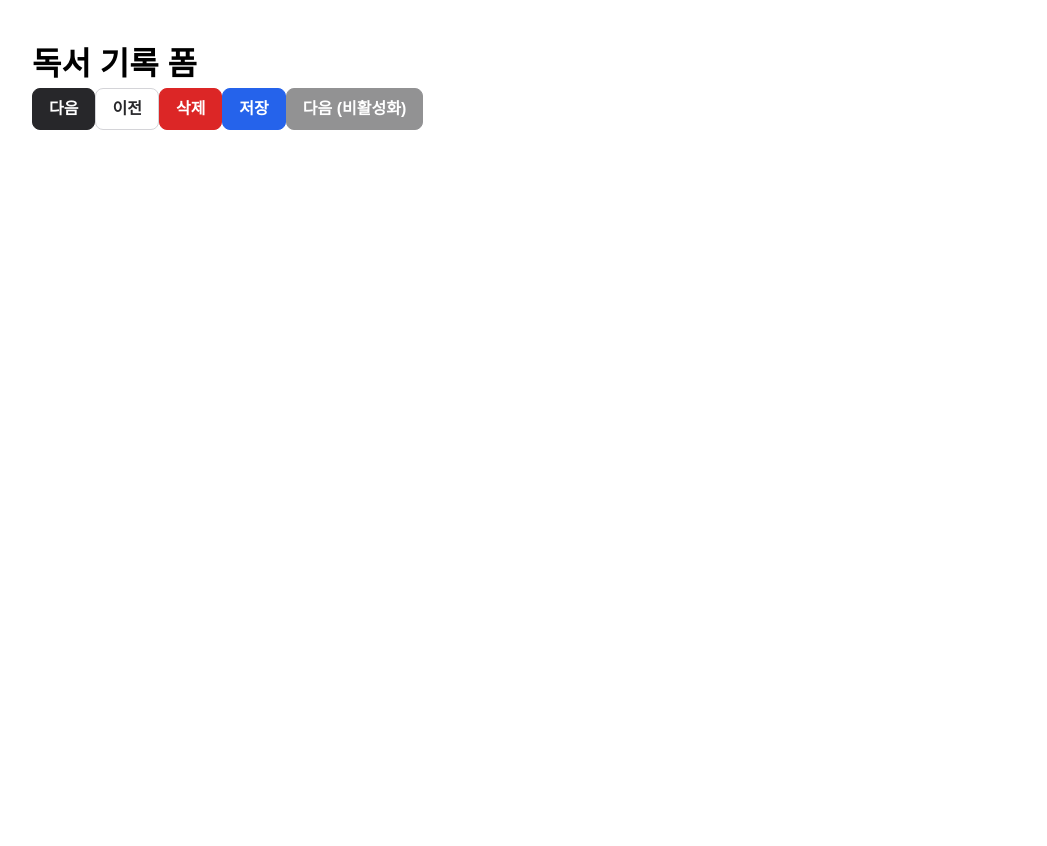
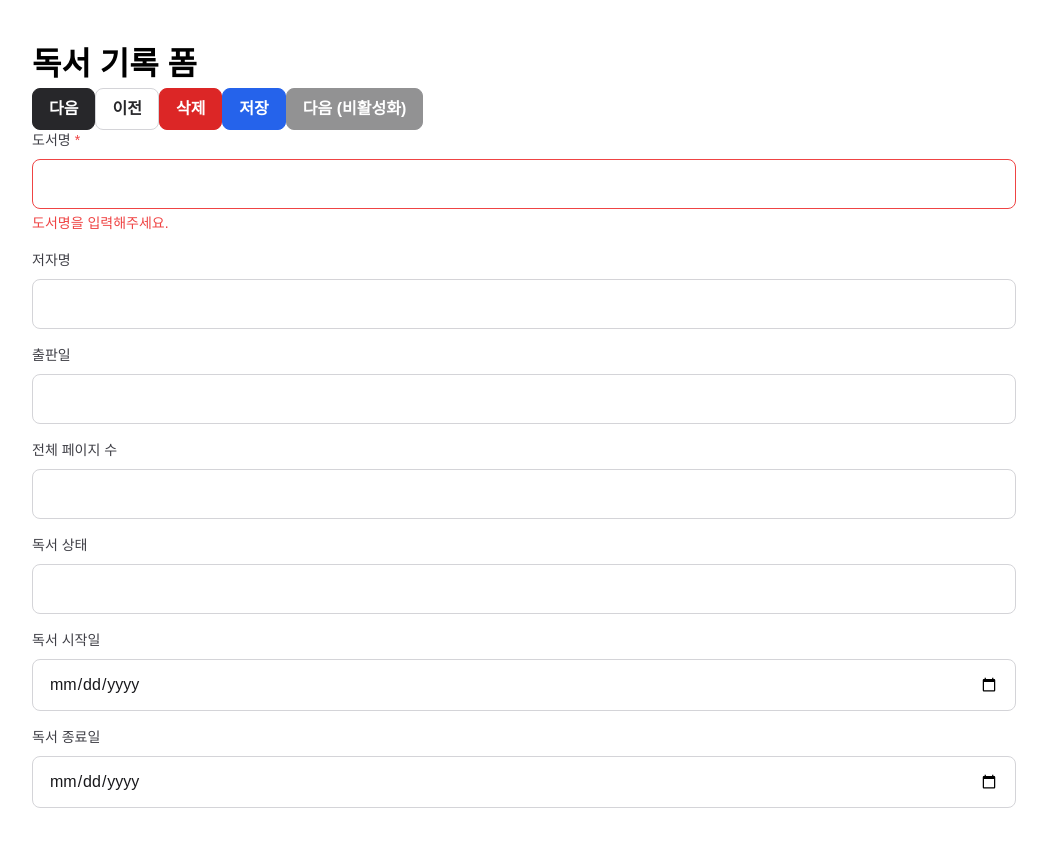
Before and after one commit to developerjhp/multi-step-form, a Next.js app: page / in a window 1280 px wide. Shown: the top 846 px of the page, without its empty margins (116-1163 px from the left). Before the commit the page ends 800 px from the top, so only its background shows below. Built offline with nearby package versions, Linux system fonts and the light colour scheme.

Commit message:
feat: InputField 컴포넌트 구현
- 레이블, 입력 필드, 에러 메시지 표시 기능 포함
- 에러 상태에 따른 시각적 피드백 제공

```diff
--- /dev/null
+++ b/src/components/form/InputField.tsx
@@ -0,0 +1,88 @@
+import { type InputHTMLAttributes } from 'react';
+import styled from '@emotion/styled';
+import { color } from '@/styles/colors';
+import { fontSize, fontWeight } from '@/styles/fonts';
+
+interface InputFieldProps extends InputHTMLAttributes<HTMLInputElement> {
+  label: string;
+  id: string;
+  errorMessage?: string;
+  required?: boolean;
+}
+
+export default function InputField({
+  label,
+  id,
+  type = 'text',
+  placeholder,
+  value,
+  onChange,
+  errorMessage,
+  required,
+  ...props
+}: InputFieldProps) {
+  const hasError = Boolean(errorMessage);
+
+  return (
+    <InputFieldContainer>
+      <Label htmlFor={id}>
+        {label}
+        {required && <RequiredAsterisk>*</RequiredAsterisk>}
+      </Label>
+      <Input
+        id={id}
+        type={type}
+        placeholder={placeholder}
+        value={value}
+        onChange={onChange}
+        hasError={hasError}
+        {...props}
+      />
+      {hasError && <ErrorMessage>{errorMessage}</ErrorMessage>}
+    </InputFieldContainer>
+  );
+}
+
+const InputFieldContainer = styled.div`
+  display: flex;
+  flex-direction: column;
+  margin-bottom: 1rem;
+`;
+
+const Label = styled.label`
+  font-size: ${fontSize.sm};
+  font-weight: ${fontWeight.medium};
+  color: ${color.gray700};
+  margin-bottom: 0.5rem;
+`;
+
+const RequiredAsterisk = styled.span`
+  color: ${color.red500};
+  margin-left: 0.25rem;
+`;
+
+const Input = styled.input<{ hasError: boolean }>`
+  padding: 0.75rem 1rem;
+  border-radius: 0.5rem;
+  font-size: ${fontSize.base};
+  color: ${color.gray900};
+  outline: none;
+  transition: border-color 0.2s ease-in-out;
+  border: 1px solid
+    ${({ hasError }) => (hasError ? color.red500 : color.gray300)};
+
+  &:focus {
+    border-color: ${({ hasError }) =>
+      hasError ? color.red500 : color.blue500};
+  }
+
+  &::placeholder {
+    color: ${color.gray400};
+  }
+`;
+
+const ErrorMessage = styled.p`
+  font-size: ${fontSize.sm};
+  color: ${color.red500};
+  margin-top: 0.25rem;
+`;
--- a/src/pages/index.tsx
+++ b/src/pages/index.tsx
@@ -1,3 +1,4 @@
+import InputField from '@/components/form/InputField';
 import Button from '@/components/ui/Button';
 import Head from 'next/head';
 
@@ -16,6 +17,20 @@ export default function HomePage() {
         <Button variant="primary" disabled>
           다음 (비활성화)
         </Button>
+
+        <InputField
+          label="도서명"
+          id="bookName"
+          type="text"
+          errorMessage="도서명을 입력해주세요."
+          required
+        />
+        <InputField label="저자명" id="authorName" />
+        <InputField label="출판일" id="publicationDate" />
+        <InputField label="전체 페이지 수" id="totalPages" />
+        <InputField label="독서 상태" id="readingStatus" />
+        <InputField label="독서 시작일" id="startDate" type="date" />
+        <InputField label="독서 종료일" id="endDate" type="date" />
       </main>
     </>
   );
```
